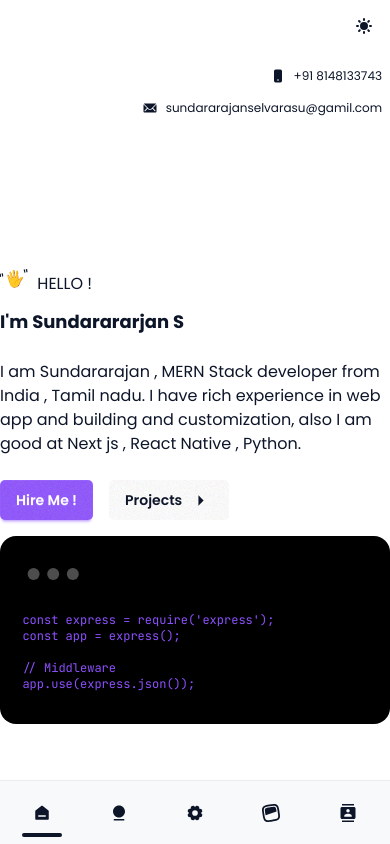
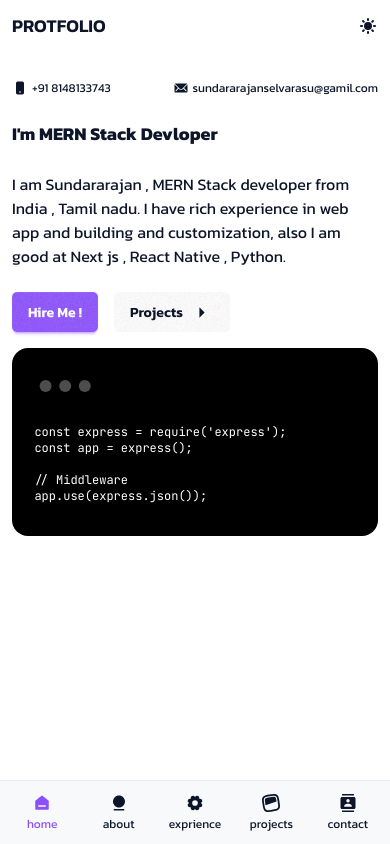
Before and after one commit to sundararajan-git/portfolio, a React (Vite) app: page /portfolio/home in a window 390 px wide. Built offline with nearby package versions, Linux system fonts and the light colour scheme.

Commit message:
mobile screen go.."

```diff
--- a/index.html
+++ b/index.html
@@ -4,7 +4,7 @@
     <meta charset="UTF-8" />
     <link rel="icon" type="image/svg+xml" href="/vite.svg" />
     <meta name="viewport" content="width=device-width, initial-scale=1.0" />
-    <title>Vite + React + TS</title>
+    <title>Protfolio</title>
   </head>
   <body>
     <div id="root" class="h-screen"></div>
--- a/src/App.css
+++ b/src/App.css
@@ -1,12 +1,11 @@
-@import url("https://fonts.googleapis.com/css2?family=Poppins:ital,wght@0,100;0,200;0,300;0,400;0,500;0,600;0,700;0,800;0,900;1,100;1,200;1,300;1,400;1,500;1,600;1,700;1,800;1,900&display=swap");
-
 @import url("https://fonts.googleapis.com/css2?family=JetBrains+Mono:ital,wght@0,100..800;1,100..800&display=swap");
 
+@import url("https://fonts.googleapis.com/css2?family=Kanit:ital,wght@0,100;0,200;0,300;0,400;0,500;0,600;0,700;0,800;0,900;1,100;1,200;1,300;1,400;1,500;1,600;1,700;1,800;1,900&display=swap");
+
 * {
-  font-family: "Poppins", sans-serif;
+  font-family: "Kanit", sans-serif;
   font-optical-sizing: auto;
   font-style: normal;
-  font-variation-settings: "wdth" 100;
 }
 
 .jetbrains-mono {
@@ -65,3 +64,18 @@
   width: 0px !important;
   height: 0px !important;
 }
+
+.fade-up {
+  animation: fadeUpAnimation ease-out 0.5s forwards;
+}
+
+@keyframes fadeUpAnimation {
+  from {
+    opacity: 0;
+    transform: translateY(20px);
+  }
+  to {
+    opacity: 1;
+    transform: translateY(0);
+  }
+}
--- a/src/comps/CodeMock.tsx
+++ b/src/comps/CodeMock.tsx
@@ -30,8 +30,8 @@ const CodeMock = () => {
   }, [text]);
 
   return (
-    <div className="mockup-code bg-black text-white w-full min-h-[60%] py-8 p-2 ">
-      <pre className="font-sans text-primary jetbrains-mono text-xs sm:text-sm">
+    <div className="mockup-code bg-black text-white w-full min-h-[60%] py-8 p-2 self-start">
+      <pre className="font-sans text-white jetbrains-mono text-xs sm:text-sm">
         {displayText}
       </pre>
     </div>
--- a/src/comps/DockBar.tsx
+++ b/src/comps/DockBar.tsx
@@ -68,10 +68,13 @@ const DockBar = () => {
       {navTabs?.map((t) => {
         return (
           <button
-            className={`${t.active ? "dock-active" : ""}`}
+            className={`${
+              t.active ? "text-primary" : ""
+            } gap-1 hover:text-black`}
             onClick={() => navigate(t?.route)}
           >
             {t?.icon}
+            <span className="text-xs">{t?.route}</span>
           </button>
         );
       })}
--- a/src/comps/SideBar.tsx
+++ b/src/comps/SideBar.tsx
@@ -1,4 +1,4 @@
-import { BsGithub, BsLayoutSidebarInset } from "react-icons/bs";
+import { BsGithub } from "react-icons/bs";
 import { FaCodepen, FaMediumM, FaYoutube } from "react-icons/fa";
 import { MdContacts } from "react-icons/md";
 import { RiHome6Fill, RiUser4Fill } from "react-icons/ri";
@@ -89,25 +89,24 @@ const SideBar = () => {
     });
   }, [location.pathname]);
   return (
-    <div className="drawer justify-center w-full">
-      <input id="my-drawer" type="checkbox" className="drawer-toggle" />
-      <div className="drawer-content py-4  w-full">
-        <label htmlFor="my-drawer" className="drawer-button">
-          <BsLayoutSidebarInset className="size-6 cursor-pointer" />
-        </label>
-      </div>
-      <div className="drawer-side">
-        <label
-          htmlFor="my-drawer"
-          aria-label="close sidebar"
-          className="drawer-overlay"
-        ></label>
-
+    // <div className="drawer justify-center w-full">
+    //   <input id="my-drawer" type="checkbox" className="drawer-toggle" />
+    //   <div className="drawer-content py-4 w-full">
+    //     <label htmlFor="my-drawer" className="drawer-button">
+    //       <BsLayoutSidebarInset className="size-6 cursor-pointer" />
+    //     </label>
+    //   </div>
+    //   <div className="drawer-side">
+    //     <label
+    //       htmlFor="my-drawer"
+    //       aria-label="close sidebar"
+    //       className="drawer-overlay"
+    //     ></label>
     <motion.div
       initial={{ x: -100 }}
       animate={{ x: 0 }}
       transition={{ duration: "0.6", ease: "easeInOut" }}
-          className="w-[30%] h-full bg-white"
+      className="w-full h-full bg-white z-50"
     >
       <div className="flex flex-col gap-4 items-center justify-around h-full py-4">
         <div className="flex flex-col items-center">
@@ -159,8 +158,8 @@ const SideBar = () => {
         </div>
       </div>
     </motion.div>
-      </div>
-    </div>
+    //   </div>
+    // </div>
   );
 };
 export default SideBar;
--- a/src/comps/ThemeSwitch.tsx
+++ b/src/comps/ThemeSwitch.tsx
@@ -7,7 +7,8 @@ const ThemeSwitch = () => {
   const { setTheme, theme } = useContext(ProContext);
   console.log("theme is" + theme);
   return (
-    <div className="flex justify-end px-4 py-4 w-full">
+    <div className="flex justify-between sm:justify-end sm:px-4 sm:py-4 w-full">
+      <p className="text-lg font-semibold sm:hidden">PROTFOLIO</p>
       <label
         className="swap swap-rotate"
         onClick={() => {
--- a/src/layouts/Provider.tsx
+++ b/src/layouts/Provider.tsx
@@ -23,15 +23,15 @@ const Provider = () => {
     >
       <div
         data-theme={theme}
-        className="bg-white h-screen flex flex-col-reverse sm:flex-row overflow-hidden"
+        className="bg-white h-screen flex flex-col-reverse sm:flex-row overflow-hidden p-3 sm:p-1"
       >
-        <div className="hidden sm:block min-w-[50px] xxl:min-w-[23%]">
+        <div className="hidden sm:block lg:min-w-[23%]">
           <SideBar />
         </div>
         <div className="block sm:hidden w-full">
           <DockBar />
         </div>
-        <div className="flex flex-col h-full overflow-auto w-full justify-between gap-2">
+        <div className="flex flex-col h-full overflow-auto w-full justify-between gap-4 sm:gap-2">
           <ThemeSwitch />
           <Outlet />
         </div>
--- a/src/pages/Contact.tsx
+++ b/src/pages/Contact.tsx
@@ -5,18 +5,18 @@ import { TiLocation } from "react-icons/ti";
 
 const Contact = () => {
   return (
-    <div className="w-full h-full p-2 overflow-auto flex flex-col gap-4">
+    <div className="w-full h-full sm:p-2 overflow-auto flex flex-col gap-4 fade-up">
       <div className="flex flex-col gap-4 mt-[2%]">
-        <span className="bg-base-100 font-medium flex items-center gap-3 rounded text-sm w-fit px-2 py-1">
+        <span className="bg-base-100 font-medium flex items-center gap-3 rounded text-sm w-fit sm:px-2 sm:py-1">
           <RiChatSmile3Fill /> Get In touch
         </span>
         <span className="text-xl font-medium mt-4">Contact</span>
-        <div className="grid grid-cols-1 sm:grid-cols-2 gap-3">
+        <div className="grid grid-cols-1 sm:grid-cols-2 md:grid-cols-3 gap-3">
           {contactDetails.map((i) => {
             return (
-              <div className="px-2 py-3 bg-base-100 flex items-center w-full gap-4 rounded-xl">
+              <div className="px-2 py-3 bg-base-100 flex items-start sm:items-center w-full gap-2 sm:gap-4 rounded-xl">
                 {i.icon}
-                <div className="flex flex-col gap-2">
+                <div className="flex flex-col text-sm sm:text-base sm:gap-1 p-0">
                   <p>{i?.name}</p>
                   <p>{i?.value}</p>
                 </div>
@@ -25,7 +25,7 @@ const Contact = () => {
           })}
         </div>
         <span className="text-xl font-medium mt-4">Send Msg</span>
-        <div className="flex flex-col items-center gap-2 w-full justify-between p-4 bg-red-600">
+        <div className="flex flex-col items-center gap-2 w-full justify-between p-2 sm:p-4">
           <div className="flex flex-col sm:flex-row w-full justify-between gap-4">
             <fieldset className="fieldset w-full">
               <legend className="fieldset-legend text-sm ">Your Name</legend>
@@ -57,6 +57,7 @@ const Contact = () => {
         </div>
       </div>
       <br />
+      <br />
     </div>
   );
 };
@@ -66,16 +67,16 @@ const contactDetails = [
   {
     name: "Phone",
     value: "+91 8148133743",
-    icon: <HiDeviceMobile className="size-10" />,
+    icon: <HiDeviceMobile className="size-8 sm:size-10" />,
   },
   {
     name: "Email",
     value: "sundararajanselvarasu@gmail.com",
-    icon: <MdEmail className="size-8" />,
+    icon: <MdEmail className="size-8 sm:size-10" />,
   },
   {
     name: "Location",
     value: "Tamil Nadu , India",
-    icon: <TiLocation className="size-10" />,
+    icon: <TiLocation className="size-8 sm:size-10" />,
   },
 ];
--- a/src/pages/Home.tsx
+++ b/src/pages/Home.tsx
@@ -8,42 +8,25 @@ import { useNavigate } from "react-router-dom";
 const Home = () => {
   const naviagte = useNavigate();
   return (
-    <motion.div className="w-full h-full flex flex-col items-end gap-4 overflow-x-hidden overflow-y-auto">
-      <div className="flex flex-col sm:flex-row justify-end sm:items-center sm:justify-between w-full text-xs sm:text-sm gap-4 p-2 sm:p-4">
-        <p className="flex items-center gap-2 self-end">
+    <motion.div className="w-full h-full flex flex-col items-end gap-4 overflow-x-hidden overflow-y-auto py-4 fade-up">
+      <div className="flex flex-row sm:items-center justify-between w-full text-xs sm:text-sm md:text-lg gap-4 py-2 sm:p-4">
+        <p className="flex items-center gap-1 sm:gap-2 self-end">
           <HiDeviceMobile className="size-4" />
           <span>+91 8148133743</span>
         </p>
-        <p className="flex items-center gap-2 self-end">
+        <p className="flex items-center gap-1 sm:gap-2 self-end">
           <IoIosMail className="size-4" />
           <span>sundararajanselvarasu@gamil.com</span>
         </p>
       </div>
-      <div className="hero h-full">
-        <div className="hero-content flex-col-reverse lg:flex-row-reverse sm:w-full p-0 sm:p-6">
+      <div className="hero h-full items-start p-0">
+        <div className="hero-content flex-col-reverse lg:flex-row-reverse items-start sm:w-full h-fit sm:h-full p-0 m-0 sm:p-6">
           <CodeMock />
           <div className="w-full self-start">
-            <p className="py-3 flex items-center gap-2">
-              <motion.div
-                animate={{
-                  rotate: [0, 10, -10, 10, 0],
-                  y: [0, -5, 0],
-                }}
-                transition={{
-                  duration: 1,
-                  repeat: Infinity,
-                  repeatType: "loop",
-                  ease: "easeInOut",
-                }}
-              >
-                "🖐️"
-              </motion.div>
-              <span>HELLO !</span>
-            </p>
             <h1 className="text-lg sm:text-4xl font-bold">
-              I'm Sundarararjan S
+              I'm MERN Stack Devloper
             </h1>
-            <p className="py-6">
+            <p className="py-6 text-pretty sm:text-sm md:text-lg">
               I am Sundararajan , MERN Stack developer from India , Tamil nadu.
               I have rich experience in web app and building and customization,
               also I am good at Next js , React Native , Python.
--- a/src/pages/Projects.tsx
+++ b/src/pages/Projects.tsx
@@ -2,24 +2,24 @@ import { SiWheniwork } from "react-icons/si";
 
 const Projects = () => {
   return (
-    <div className="w-full h-full p-2 overflow-auto flex flex-col gap-4">
-      <div className="flex flex-col gap-4 mt-[2%]">
+    <div className="w-full h-full sm:p-2 overflow-auto flex flex-col gap-4 fade-up">
+      <div className="flex flex-col gap-4 sm:mt-[2%]">
         <span className="bg-base-100 font-medium flex items-center gap-3 rounded text-sm w-fit px-2 py-1">
-          <SiWheniwork /> Recent Projects
+          <SiWheniwork /> Latest
         </span>
-        <span className="text-xl font-medium mt-4">Portfolio</span>
-        <div className="grid grid-cols-1 sm:grid-cols-2 md:grid-cols-3 gap-6 p-4">
+        <span className="text-xl font-medium mt-4">Projects</span>
+        <div className="grid grid-cols-1 sm:grid-cols-2 md:grid-cols-3 gap-6 sm:p-4">
           {Array.from({ length: 6 }).map((i: any) => {
             return (
-              <div className="card bg-base-100 w-full" key={i}>
+              <div className="card w-full" key={i}>
                 <figure>
                   <img
                     src="https://img.daisyui.com/images/stock/photo-1606107557195-0e29a4b5b4aa.webp"
                     alt="Shoes"
-                    className="h-[200px] rounded-lg"
+                    className="h-[200px] rounded-xl"
                   />
                 </figure>
-                <div className="card-body bg-white">
+                <div className="card-body bg-white px-0 sm:px-4">
                   <h2 className="card-title">
                     Card Title
                     <div className="badge badge-secondary rounded-4xl text-xs">
```
Also changed, not shown: src/pages/About.tsx (+20 -22 lines), src/pages/Exprienece.tsx (+15 -12 lines). Lines whose indentation alone changed are shown as unchanged.
